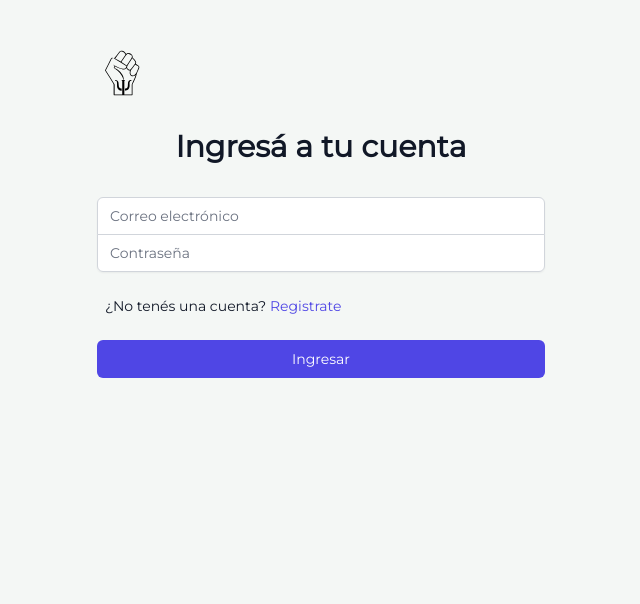
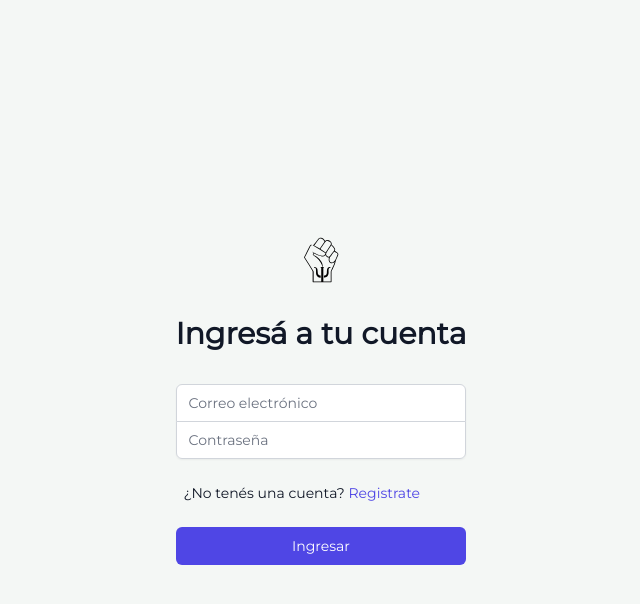
Before and after one commit to francosbenitez/mepc-app, a Next.js app: page /login in a window 1280 px wide. Shown: the top 604 px of the page, without its empty margins (319-959 px from the left). Built offline with nearby package versions, Linux system fonts and the light colour scheme.

Commit message:
style: login changes v2

```diff
--- a/pages/login.tsx
+++ b/pages/login.tsx
@@ -9,10 +9,10 @@ const Login = () => {
       <Head>
         <title>Ingresar - MEPC</title>
       </Head>
-      <div className="wrapper">
+      <div className="wrapper flex justify-center">
         <div className="min-h-full flex items-center justify-center py-12 px-4 sm:px-6 lg:px-8">
           <div className="max-w-md w-full space-y-8">
-            <div>
+            <div className="text-center">
               <Image
                 width="50"
                 height="50"
```
